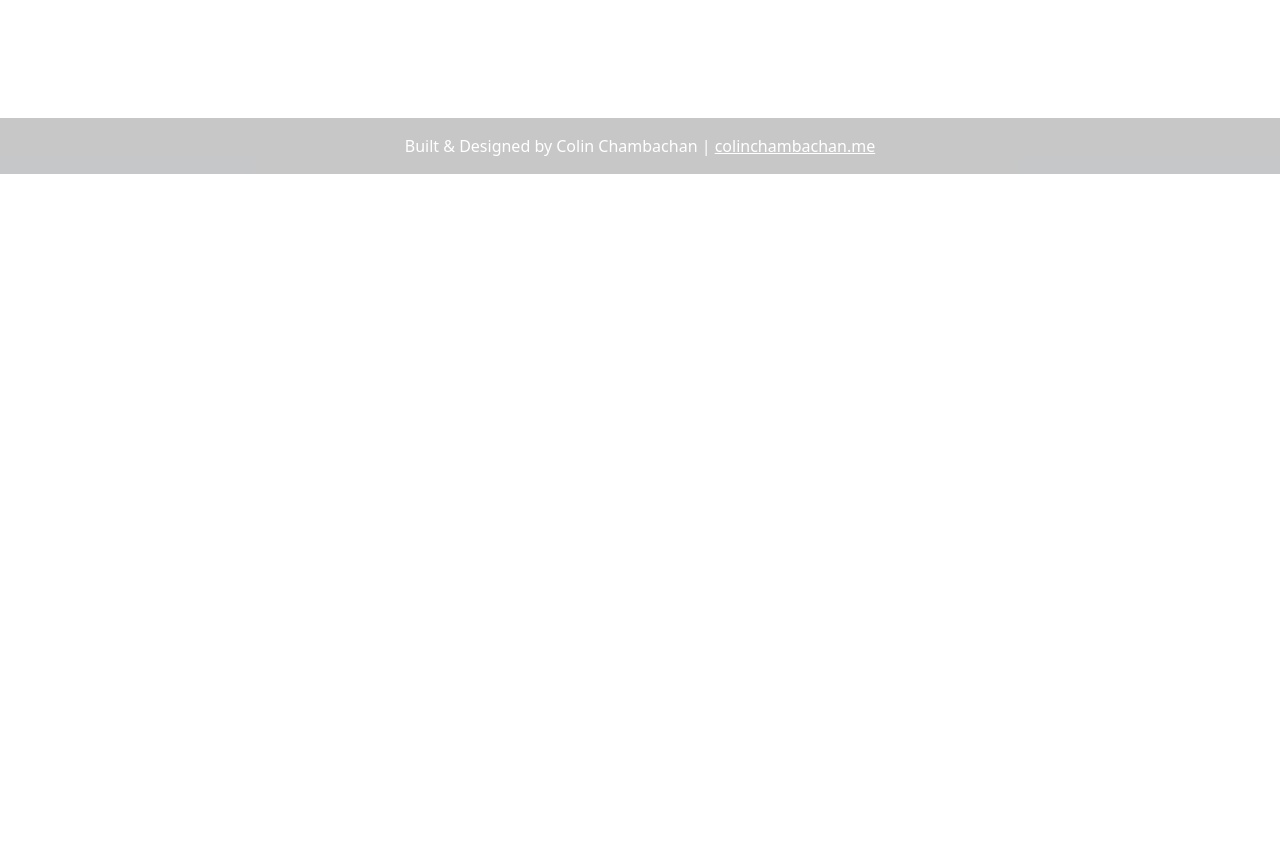
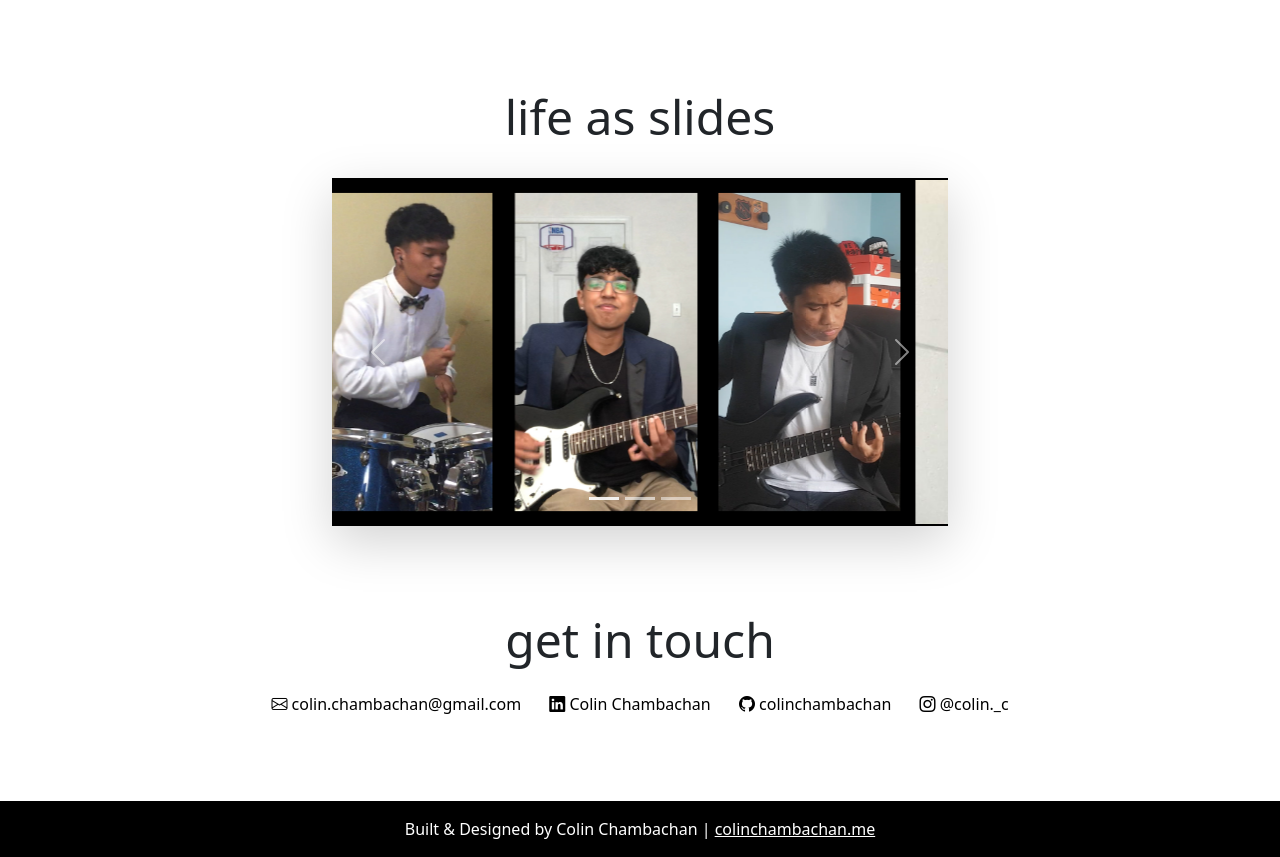
Before and after one commit to colinchambachan/colinchambachan.github.io, a plain HTML site: page index.html in a window 1280 px wide. Shown: the part 1622-2479 px from the top of the page. Before the commit the page ends 1796 px from the top, so only its background shows below. Drawn offline with nearby package versions, Linux system fonts and the light colour scheme.

Commit message:
added "life as slides"

```diff
--- a/css/style.css
+++ b/css/style.css
@@ -21,9 +21,24 @@
 
  /* to avoid navbar covering content */
 section {
-	padding-top: 75px;
+	padding-top: 85px;
+}
+#intro{
+	padding-top: 100px;
 }
 
+
+
+
+.icon {
+	margin-bottom: 5px;
+	text-decoration: none;
+}
+
+
+.carousel-item > img{
+	border: 2px solid black;
+}
 
 /* @media (max-width: 600px) {
 	section{
--- a/index.html
+++ b/index.html
@@ -12,10 +12,10 @@
     <link class="tab-icon-image" rel="icon" type="image/x-icon" href="Images\favicon.ico">
     <title>Colin Chambachan</title>
 
-    <!-- Include Bootstrap and personal stylesheet-->
+    <!-- Include Bootstrap and personal stylesheet and bootstrap icons-->
     <link href="https://cdn.jsdelivr.net/npm/bootstrap@5.0.2/dist/css/bootstrap.min.css" rel="stylesheet" integrity="sha384-EVSTQN3/azprG1Anm3QDgpJLIm9Nao0Yz1ztcQTwFspd3yD65VohhpuuCOmLASjC" crossorigin="anonymous">
     <link rel="stylesheet" href="css\style.css">
-
+    <link rel="stylesheet" href="https://cdn.jsdelivr.net/npm/bootstrap-icons@1.9.1/font/bootstrap-icons.css">
 
 
 </head>
@@ -32,7 +32,7 @@
                     colin chambachan
                 </span>
             </a>  -->
-             <a href="index.html" class="navbar-brand col-4 col-sm-6">
+             <a href="#" class="navbar-brand col-4 col-sm-6">
               <img src="Images\logosCropped.jpg" class="w-25"alt="">
             </a>
 
@@ -48,9 +48,9 @@
                   <li class="nav-item">
                     <a class="nav-link" href="#about-me">about me</a>
                   </li>
-                  <li class="nav-item">
+                  <!-- <li class="nav-item">
                     <a class="nav-link" href="#projects">projects</a>
-                  </li>
+                  </li> -->
                   <li class="nav-item">
                     <a class="nav-link" href="#life-as-slides">life as slides</a>
                   </li>
@@ -90,10 +90,6 @@
                         </p>
 
                     </div>
-
-
-
-
 
                 </div>
 
@@ -150,43 +146,43 @@
 
 
         <!-- **projects** -->
-        <section id="projects">
+        <!-- <section id="projects">
 
 
 
-        </section>
+        </section> -->
 
-
-       <!--
+        <!-- **life as slides** -->
+        <!-- https://www.youtube.com/watch?v=mEG3HUeydjY -->
         <section id="life-as-slides">
           <div class="row text-center d-flex justify-content-center align-items-center">
                         <h1>
                             <div class="display-5 text-dark">life as slides</div>
                         </h1>
           </div>
-          <div class="container-sm">
-            <div id="carouselExampleIndicators" class="carousel slide" data-bs-ride="carousel">
+          <div class="container w-50 justify-content-center mt-4">
+            <div id="carouselIndicators" class="d-flex carousel slide " data-bs-ride="carousel">
               <div class="carousel-indicators">
-                <button type="button" data-bs-target="#carouselExampleIndicators" data-bs-slide-to="0" class="active" aria-current="true" aria-label="Slide 1"></button>
-                <button type="button" data-bs-target="#carouselExampleIndicators" data-bs-slide-to="1" aria-label="Slide 2"></button>
-                <button type="button" data-bs-target="#carouselExampleIndicators" data-bs-slide-to="2" aria-label="Slide 3"></button>
+                <button type="button" data-bs-target="#carouselIndicators" data-bs-slide-to="0" class="active" aria-current="true" aria-label="Slide 1"></button>
+                <button type="button" data-bs-target="#carouselIndicators" data-bs-slide-to="1" aria-label="Slide 2"></button>
+                <button type="button" data-bs-target="#carouselIndicators" data-bs-slide-to="2" aria-label="Slide 3"></button>
               </div>
-              <div class="carousel-inner">
+              <div class="carousel-inner shadow-lg">
                 <div class="carousel-item active">
-                  <img src="Images/landing.JPG" class="d-block" alt="...">
+                  <img src="Images\CarouselImages\MonkeyHut.jpg" class="d-block img-fluid" alt="...">
                 </div>
                 <div class="carousel-item">
-                  <img src="Images/logos.jpg" class="d-block" alt="...">
+                  <img src="Images\CarouselImages\SAC.jpg" class="d-block img-fluid" alt="...">
                 </div>
                 <div class="carousel-item">
-                  <img src="..." class="d-block w-100" alt="...">
+                  <img src="Images\CarouselImages\YouthMinistry.jpg" class="d-block w-100" alt="...">
                 </div>
               </div>
-              <button class="carousel-control-prev" type="button" data-bs-target="#carouselExampleIndicators" data-bs-slide="prev">
+              <button class="carousel-control-prev" type="button" data-bs-target="#carouselIndicators" data-bs-slide="prev">
                 <span class="carousel-control-prev-icon" aria-hidden="true"></span>
                 <span class="visually-hidden">Previous</span>
               </button>
-              <button class="carousel-control-next" type="button" data-bs-target="#carouselExampleIndicators" data-bs-slide="next">
+              <button class="carousel-control-next" type="button" data-bs-target="#carouselIndicators" data-bs-slide="next">
                 <span class="carousel-control-next-icon" aria-hidden="true"></span>
                 <span class="visually-hidden">Next</span>
               </button>
@@ -195,17 +191,48 @@
 
 
 
-        </section> -->
+        </section>
 
 
         <!-- **socials** -->
+        <section id="socials">
 
+          <div class="container">
+            <div class="row text-center justify-content-center align-items-center">
+              <h1>
+                  <div class="display-5 text-dark">get in touch</div>
+              </h1>
+            <div class="row d-inline-block justify-content-center align-items-center mt-3">
+              <!-- Mail -->
+              <a class="icon" style="color: black;" href="mailto:colin.chambachan@gmail.com" role="button">
+                <i class="bi bi-envelope"></i> colin.chambachan@gmail.com
+              </a>
+
+              <!-- LinkedIn -->
+              <a class="icon" style="color: black; " href="https://www.linkedin.com/in/colinchambachan/" target="_blank" role="button">
+                <i class="bi bi-linkedin"></i> Colin Chambachan
+              </a>
+
+
+              <!-- Github -->
+              <a class="icon" style="color: black;" href="https://github.com/colinchambachan" target="_blank" role="button">
+                <i class="bi bi-github"></i> colinchambachan
+              </a>
+
+              <!-- Instagram  -->
+              <a class="icon" style="color: black;" href="https://www.instagram.com/colin._c/" target="_blank" role="button">
+                <i class="bi bi-instagram"></i> @colin._c
+              </a>
+
+            </div>
+          </div>
+        </section>
 
 
         <!-- footer -->
       <section id="footer">
           <footer class="bg-light text-center text-white">
-            <div class="text-center p-3" style="background-color: rgba(0, 0, 0, 0.2);">
+            <div class="text-center p-3" style="background-color: rgba(0, 0, 0, 1);">
               Built & Designed by Colin Chambachan |
               <a class="text-white" href="https://colinchambachan.com/">colinchambachan.me</a>
             </div>
```
Also changed, not shown: Images/CarouselImages/MonkeyHut.jpg (added), Images/CarouselImages/SAC.jpg (added), 1 other file.
